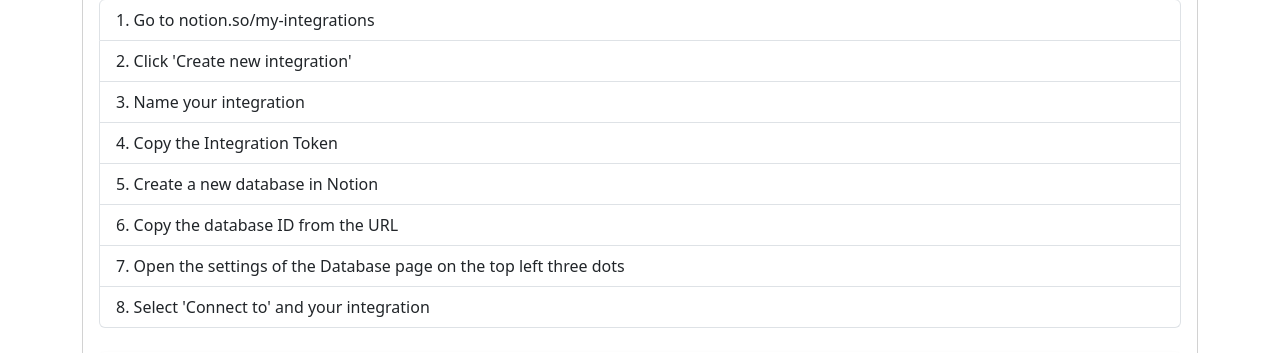
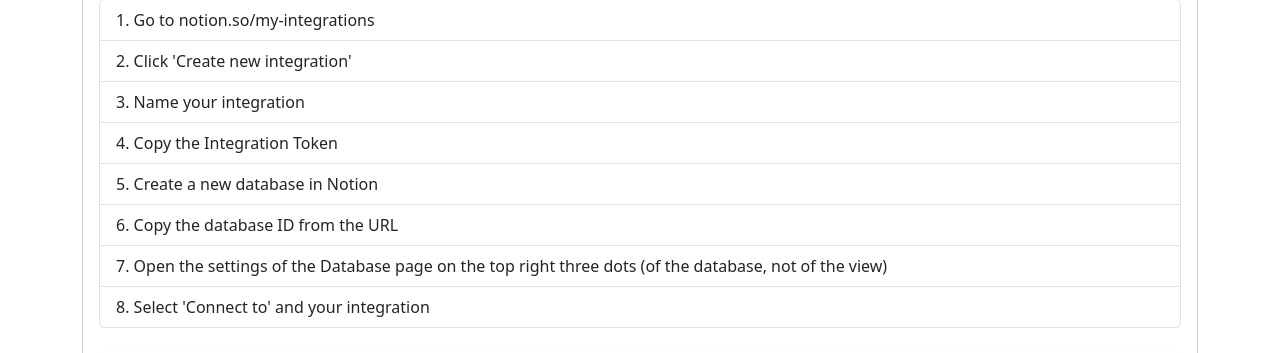
Before and after one commit to chrhartm/linkedin-to-notion-crm, a Flask app: page / in a window 1280 px wide. Shown: the part 1616-1969 px from the top of the page. Run offline with Flask 3, Linux system fonts and the light colour scheme; some libraries are stand-ins or nearby versions.

Commit message:
Fixed description

```diff
--- a/templates/index.html
+++ b/templates/index.html
@@ -97,7 +97,7 @@
                             <li class="list-group-item">Copy the Integration Token</li>
                             <li class="list-group-item">Create a new database in Notion</li>
                             <li class="list-group-item">Copy the database ID from the URL</li>
-                            <li class="list-group-item">Open the settings of the Database page on the top left three dots</li>
+                            <li class="list-group-item">Open the settings of the Database page on the top right three dots (of the database, not of the view)</li>
                             <li class="list-group-item">Select 'Connect to' and your integration</li>
                         </ol>
                     </div>
```
Also changed, not shown: 1 other file.
